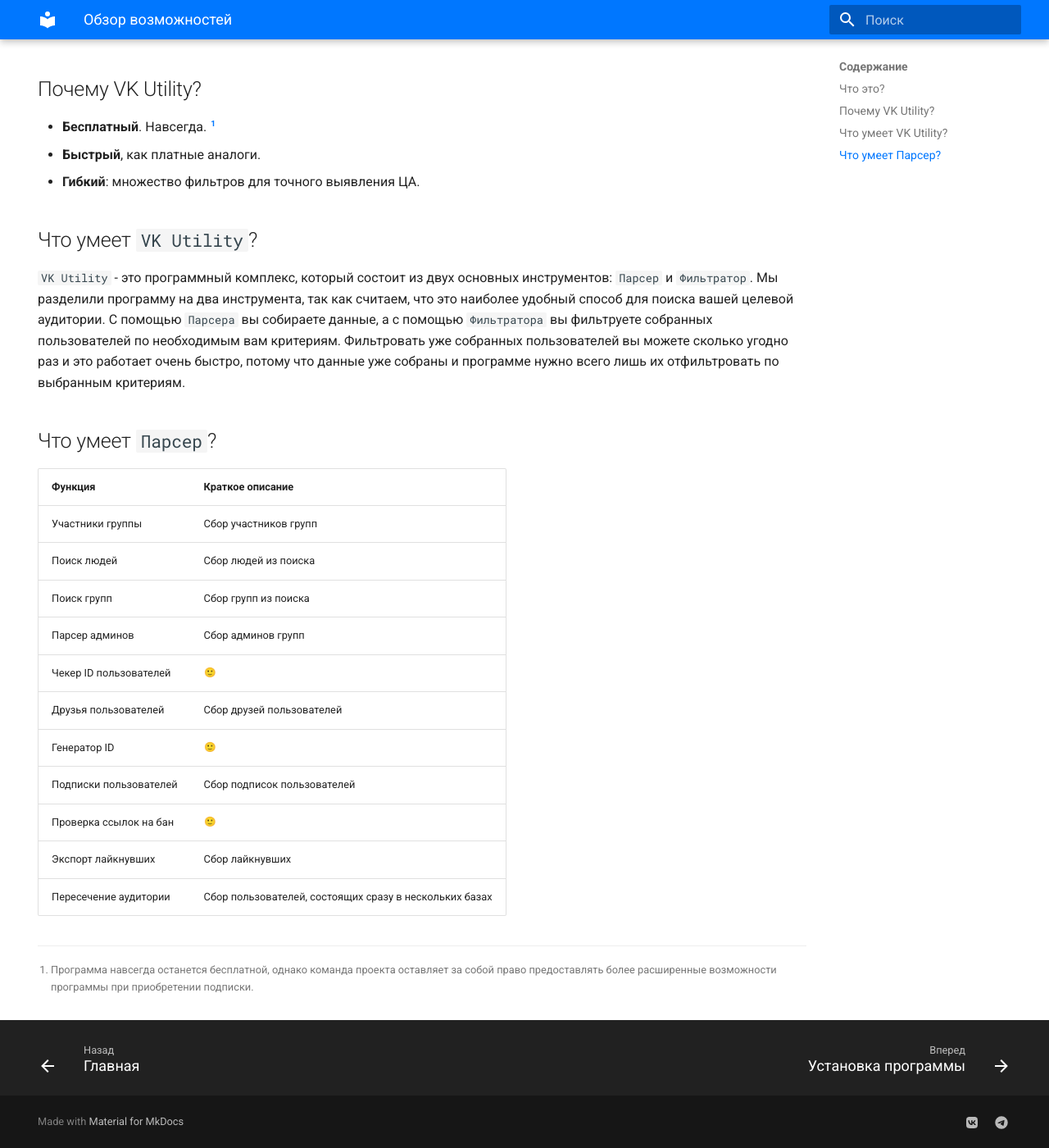
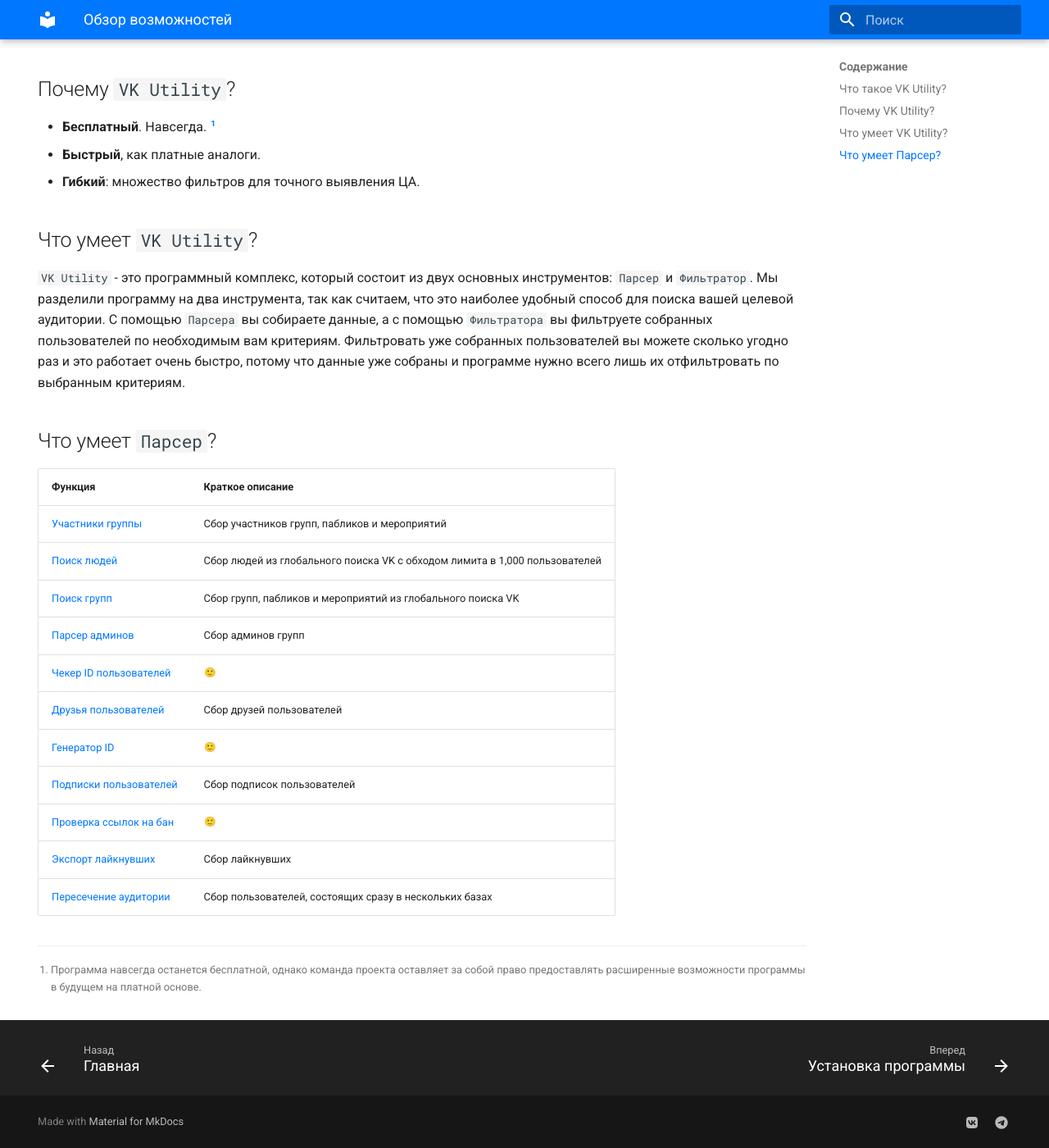
Before and after one commit to VK-Utility/docs, an MkDocs documentation site: the page built from docs/review.md, in a window 1280 px wide and 1400 px high, scrolled down 325 px. Shown: the whole window at 82% size. Built offline with MkDocs 1.6.1 and Material for MkDocs 9.7.7, drawn with Linux system fonts in a browser that asks for light colours; emoji names are drawn with the system emoji font; some of the changed text lies outside the part shown.

Commit message:
Add links to documentation on review page

```diff
--- a/docs/review.md
+++ b/docs/review.md
@@ -3,10 +3,10 @@
   - navigation
 ---
 
-## Что это?
+## Что такое `VK Utility`?
 `VK Utility` - программный комплекс для поиска целевой аудитории в VK. На этой странице мы кратко расскажем о программе, более подробную информацию вы найдете в детальной [документации](./docs/index.md) к `VK Utility`.
 
-## Почему VK Utility?
+## Почему `VK Utility`?
 - **Бесплатный**. Навсегда. [^1]
 - **Быстрый**, как платные аналоги.
 - **Гибкий**: множество фильтров для точного выявления ЦА.
@@ -18,16 +18,16 @@
 
 | Функция | Краткое описание |
 | --- | --- |
-| Участники группы | Сбор участников групп|
-| Поиск людей | Сбор людей из  поиска|
-| Поиск групп | Сбор групп из поиска|
-| Парсер админов | Сбор админов групп |
-| Чекер ID пользователей | :slight_smile: |
-| Друзья пользователей | Сбор друзей пользователей |
-| Генератор ID | :slight_smile: |
-| Подписки пользователей | Сбор подписок пользователей |
-| Проверка ссылок на бан | :slight_smile: |
-| Экспорт лайкнувших | Сбор лайкнувших |
-| Пересечение аудитории | Сбор пользователей, состоящих сразу в нескольких базах |
+| [Участники группы](./docs/parser/group-members.md) | Сбор участников групп, пабликов и мероприятий|
+| [Поиск людей](./docs/parser/search-people.md) | Сбор людей из  глобального поиска VK с обходом лимита в 1,000 пользователей|
+| [Поиск групп](./docs/parser/search-groups.md) | Сбор групп, пабликов и мероприятий из глобального поиска VK|
+| [Парсер админов](./docs/parser/admins-parser.md) | Сбор админов групп |
+| [Чекер ID пользователей](./docs/parser/id-checker.md) | :slight_smile: |
+| [Друзья пользователей](./docs/parser/users-friends.md) | Сбор друзей пользователей |
+| [Генератор ID](./docs/parser/id-generator.md) | :slight_smile: |
+| [Подписки пользователей](./docs/parser/users-subscriptions.md) | Сбор подписок пользователей |
+| [Проверка ссылок на бан](./docs/parser/check-links-for-ban.md) | :slight_smile: |
+| [Экспорт лайкнувших](./docs/parser/export-likers.md) | Сбор лайкнувших |
+| [Пересечение аудитории](./docs/parser/audience-intersection.md) | Сбор пользователей, состоящих сразу в нескольких базах |
 
-[^1]: Программа навсегда останется бесплатной, однако команда проекта оставляет за собой право предоставлять более расширенные возможности программы при приобретении подписки.
+[^1]: Программа навсегда останется бесплатной, однако команда проекта оставляет за собой право предоставлять расширенные возможности программы в будущем на платной основе.
```
